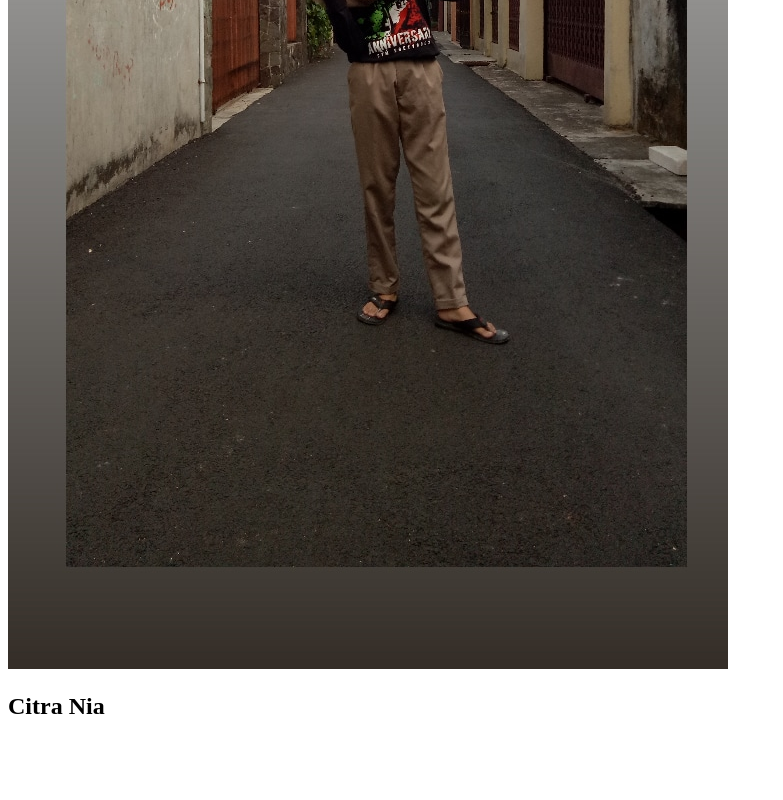
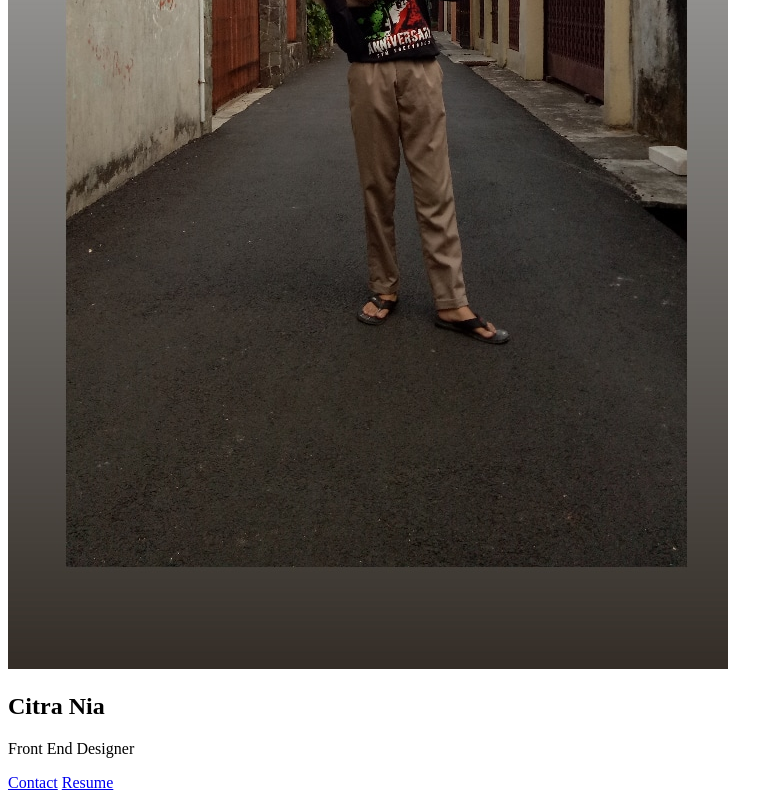
Before and after one commit to citrania12/my-profile, a plain HTML site: page index.html in a window 1280 px wide. Shown: the part 733-1533 px from the top of the page, without its empty margins (0-783 px from the left). Before the commit the page ends 1473 px from the top, so only its background shows below. Drawn offline with Linux system fonts and the light colour scheme.

Commit message:
menambahkan button

```diff
--- a/index.html
+++ b/index.html
@@ -19,7 +19,9 @@
                 </div>
                 <div>
                     <h1>Citra Nia</h1>
-
+                    <p>Front End Designer</p>
+                    <a href="#">Contact</a>
+                    <a href="#">Resume</a>
                 </div>
             </section>
         </body>
```
